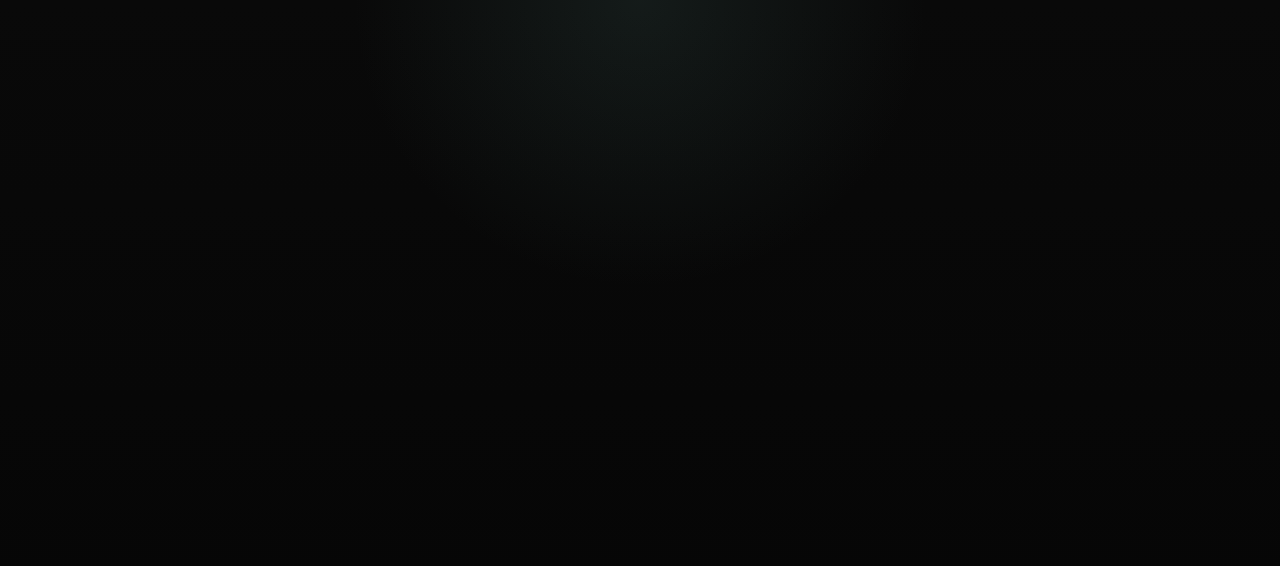
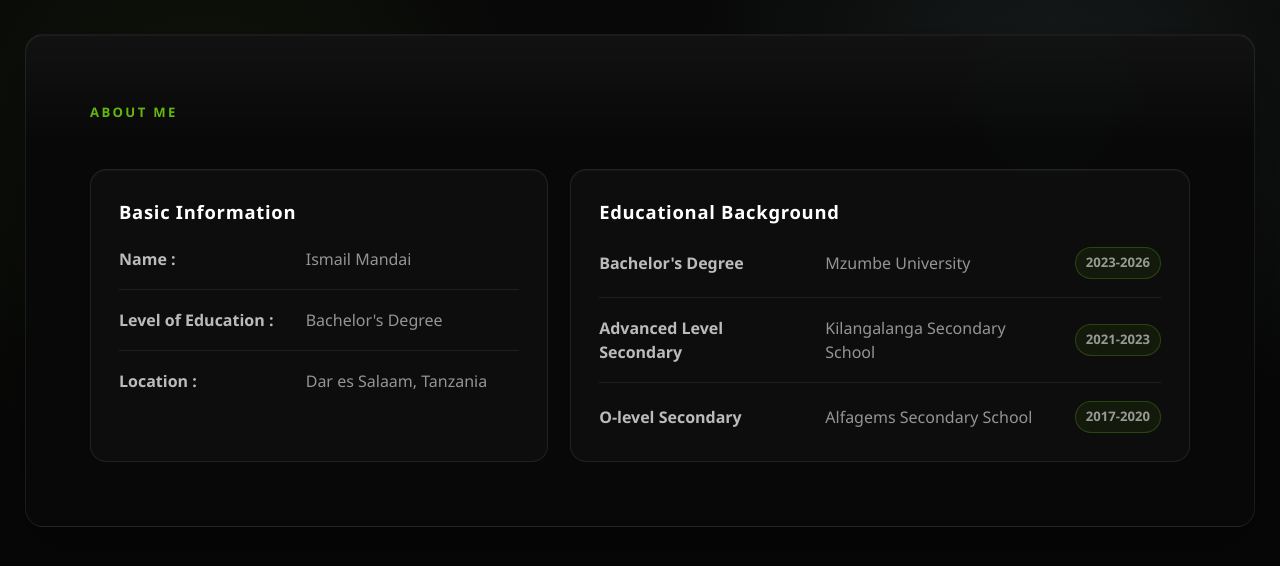
Before and after one commit to IsmaCoder024/Portifolio, a React (Vite) app: page /about in a window 1280 px wide. Before the commit this address had no page. Shown: the top 566 px of the page. Built offline with nearby package versions, Linux system fonts and the light colour scheme.

Commit message:
pre-ready

```diff
--- a/src/App.jsx
+++ b/src/App.jsx
@@ -1,4 +1,6 @@
 import Homepage from "./pages/Homepage";
+import MyProjects from "./pages/MyProjects";
+import AboutMe from "./pages/AboutMe";
 import "./App.css";
 import { BrowserRouter, Routes, Route } from "react-router-dom";
 
@@ -7,6 +9,8 @@ function App() {
     <BrowserRouter>
       <Routes>
         <Route path="/" element={<Homepage />} />
+        <Route path="/projects" element={<MyProjects />} />
+        <Route path="/about" element={<AboutMe />} />
       </Routes>
     </BrowserRouter>
   );
--- /dev/null
+++ b/src/pages/AboutMe.css
@@ -0,0 +1,138 @@
+.about-page {
+  min-height: 100vh;
+  padding: 34px 18px;
+  background:
+    radial-gradient(circle at 16% 18%, rgba(99, 184, 15, 0.08), transparent 26%),
+    radial-gradient(circle at 82% 12%, rgba(111, 145, 143, 0.14), transparent 28%),
+    linear-gradient(180deg, #090909 0%, #050505 100%);
+  color: var(--text-main);
+}
+
+.about-shell {
+  width: min(100%, 1100px);
+  margin: 0 auto;
+  padding: 64px;
+  border: 1px solid rgba(255, 255, 255, 0.08);
+  border-radius: 18px;
+  background:
+    linear-gradient(180deg, rgba(255, 255, 255, 0.04), transparent 22%),
+    rgba(9, 9, 9, 0.96);
+  box-shadow:
+    0 24px 60px rgba(0, 0, 0, 0.34),
+    inset 0 1px 0 rgba(255, 255, 255, 0.04);
+}
+
+.about-header {
+  max-width: 650px;
+  margin-bottom: 34px;
+}
+
+.about-kicker {
+  display: inline-flex;
+  margin-bottom: 12px;
+  color: var(--accent);
+  font-size: 0.82rem;
+  font-weight: 700;
+  letter-spacing: 0.18em;
+  text-transform: uppercase;
+}
+
+
+.about-grid {
+  display: grid;
+  grid-template-columns: minmax(0, 0.85fr) minmax(0, 1.15fr);
+  gap: 22px;
+}
+
+.about-card {
+  padding: 28px;
+  border: 1px solid rgba(255, 255, 255, 0.08);
+  border-radius: 16px;
+  background: rgba(255, 255, 255, 0.025);
+  box-shadow: inset 0 1px 0 rgba(255, 255, 255, 0.04);
+}
+
+.about-card h2 {
+  margin: 0 0 22px;
+  color: #fff;
+  font-size: 1.15rem;
+  letter-spacing: 0.04em;
+}
+
+.about-card p {
+  display: grid;
+  grid-template-columns: minmax(145px, 0.8fr) minmax(0, 1fr);
+  gap: 10px 16px;
+  margin: 0;
+  padding: 18px 0;
+  border-top: 1px solid rgba(255, 255, 255, 0.07);
+}
+
+.about-card p:first-of-type {
+  border-top: 0;
+  padding-top: 0;
+}
+
+.about-card p:last-child {
+  padding-bottom: 0;
+}
+
+.about-card label {
+  color: var(--text-soft);
+  font-weight: 700;
+}
+
+.about-card span {
+  color: var(--text-muted);
+}
+
+.education-card p {
+  grid-template-columns: minmax(165px, 0.9fr) minmax(0, 1fr) auto;
+  align-items: center;
+}
+
+.about-year {
+  justify-self: end;
+  padding: 5px 10px;
+  border: 1px solid rgba(99, 184, 15, 0.28);
+  border-radius: 999px;
+  background: rgba(99, 184, 15, 0.08);
+  color: #c8f0a2;
+  font-size: 0.82rem;
+  font-weight: 700;
+}
+
+@media (max-width: 860px) {
+  .about-page {
+    padding: 18px 8px;
+  }
+
+  .about-shell {
+    padding: 34px 20px;
+  }
+
+  .about-grid {
+    grid-template-columns: 1fr;
+  }
+}
+
+@media (max-width: 560px) {
+  .about-shell {
+    padding: 28px 16px;
+    border-radius: 14px;
+  }
+
+  .about-card {
+    padding: 22px 18px;
+  }
+
+  .about-card p,
+  .education-card p {
+    grid-template-columns: 1fr;
+    gap: 6px;
+  }
+
+  .about-year {
+    justify-self: start;
+  }
+}
--- /dev/null
+++ b/src/pages/AboutMe.jsx
@@ -0,0 +1,56 @@
+import "./AboutMe.css";
+
+export default function AboutMe() {
+    return (
+        <main className="about-page">
+            <div className="about-shell">
+                <header className="about-header">
+                    <span className="about-kicker">About Me</span>
+
+                </header>
+
+                <div className="about-grid">
+                    <section className="about-card">
+                        <h2>Basic Information</h2>
+                        <p>
+                            <label>Name :</label>
+                            <span>Ismail Mandai</span>
+                        </p>
+
+                        <p>
+                            <label>Level of Education :</label>
+                            <span>Bachelor's Degree</span>
+                        </p>
+
+                        <p>
+                            <label>Location :</label>
+                            <span>Dar es Salaam, Tanzania</span>
+                        </p>
+                    </section>
+
+                    <section className="about-card education-card">
+                        <h2>Educational Background</h2>
+
+                        <p>
+                            <label>Bachelor's Degree </label>
+                            <span>Mzumbe University</span>
+                            <span className="about-year">2023-2026</span>
+                        </p>
+
+                        <p>
+                            <label>Advanced Level Secondary </label>
+                            <span>Kilangalanga Secondary School</span>
+                            <span className="about-year">2021-2023</span>
+                        </p>
+
+                        <p>
+                            <label>O-level Secondary </label>
+                            <span>Alfagems Secondary School</span>
+                            <span className="about-year">2017-2020</span>
+                        </p>
+                    </section>
+                </div>
+            </div>
+        </main>
+    );
+}
--- a/src/pages/Homepage.jsx
+++ b/src/pages/Homepage.jsx
@@ -2,20 +2,31 @@ import "./Homepage.css";
 import React, { useState } from "react";
 import myPic from "../images/Me.png";
 import { ChevronRight, Menu, X } from "lucide-react";
-import { FaInstagram, FaLinkedin, FaFacebook, FaTwitter, FaGithub } from "react-icons/fa";
+import {
+  FaInstagram,
+  FaLinkedin,
+  FaFacebook,
+  FaTwitter,
+  FaGithub,
+} from "react-icons/fa6";
 
 const navItems = [
   { label: "Home", href: "#" },
-  { label: "Repositories", href: "https://github.com/IsmaCoder024?tab=repositories" },
-  { label: "Projects", href: "#" },
+  {
+    label: "Repositories",
+    href: "https://github.com/IsmaCoder024?tab=repositories",
+  },
+  { label: "Projects", href: "/projects" },
+  {label: "About me", href:"/about"},
 ];
 
-
 const socialLinks = [
-  { label: "GitHub",  href: "https://github.com/IsmaCoder024" },
-  { label: "LinkedIn",  href: "https://www.linkedin.com/in/isma-mandai-8b1a87366/" },
-  { label: "Instagram",  href: "https://www.instagram.com/being_isma_" },
-
+  { label: "Github", href: "https://github.com/IsmaCoder024" },
+  {
+    label: "LinkedIn",
+    href: "https://www.linkedin.com/in/isma-mandai-8b1a87366/",
+  },
+  { label: "Instagram", href: "https://www.instagram.com/being_isma_" },
 ];
 
 function Homepage() {
@@ -39,48 +50,23 @@ function Homepage() {
         onClick={() => setIsMobileNavOpen(false)}
       />
 
-      <div className={`hero-drawer ${isMobileNavOpen ? "open" : ""}`}>
-        <nav className="hero-nav" aria-label="Primary">
-          {navItems.map((item) => (
-            <a key={item.label} href={item.href} onClick={() => setIsMobileNavOpen(false)}>
-              {item.label}
-            </a>
-          ))}
-        </nav>
-
-        <div className="hero-socials" aria-label="Social links">
-          {socialLinks.map(({ label, href }) => (
-            <a
-              key={label}
-              href={href}
-              aria-label={label}
-              target="_blank"
-              rel="noopener noreferrer"
-              onClick={() => setIsMobileNavOpen(false)}
-            >
-              <span>{label}</span>
-              {label === "LinkedIn" && <FaLinkedin />}
-              {label === "Instagram" && <FaInstagram />}
-              {label === "Twitter" && <FaTwitter />}
-              {label === "Facebook" && <FaFacebook />}
-              {label === "Github" && <FaGithub />}
-            </a>
-          ))}
-        </div>
-      </div>
-
       <section className="hero-shell" aria-label="Portfolio introduction">
         <header className="hero-topbar">
-          <div className="desktop-nav" aria-label="Desktop navigation">
-            <nav className="desktop-nav-links" aria-label="Primary">
+          <div className={`hero-drawer ${isMobileNavOpen ? "open" : ""}`}>
+            <nav className="hero-nav" aria-label="Primary">
               {navItems.map((item) => (
-                <a key={item.label} href={item.href}>
+                <a
+                  key={item.label}
+                  href={item.href}
+                  link={item.link}
+                  onClick={() => setIsMobileNavOpen(false)}
+                >
                   {item.label}
                 </a>
               ))}
             </nav>
 
-            <div className="desktop-socials" aria-label="Social links">
+            <div className="hero-socials" aria-label="Social links">
               {socialLinks.map(({ label, href }) => (
                 <a
                   key={label}
@@ -88,12 +74,11 @@ function Homepage() {
                   aria-label={label}
                   target="_blank"
                   rel="noopener noreferrer"
+                  onClick={() => setIsMobileNavOpen(false)}
                 >
+                  {label === "Github" && <FaGithub />}
                   {label === "LinkedIn" && <FaLinkedin />}
                   {label === "Instagram" && <FaInstagram />}
-                  {label === "Twitter" && <FaTwitter />}
-                  {label === "Facebook" && <FaFacebook />}
-                  {label === "Github" && <FaGithub />}
                 </a>
               ))}
             </div>
@@ -104,15 +89,18 @@ function Homepage() {
           <div className="hero-copy">
             <h1>Ismail Mandai</h1>
             <p className="intro-text">
-              Highly motivated  software developer with practical
-              experience in applying modern
-              development concepts in academic, personal, and freelance
-              projects. Possesses strong problem-solving and analytical skills,
-              with a commitment to continuous learning and growth in real-world
-              software development environments.
+              Highly motivated software developer with practical experience in
+              applying modern development concepts in academic, personal, and
+              freelance projects. Possesses strong problem-solving and
+              analytical skills, with a commitment to continuous learning and
+              growth in real-world software development environments.
             </p>
-            <a className="cta-button" href="https://wa.me/255768139112" target="_blank"
-            rel="noopener noreferrer">
+            <a
+              className="cta-button"
+              href="https://wa.me/255768139112"
+              target="_blank"
+              rel="noopener noreferrer"
+            >
               Contact Me
               {/* Let&apos;s get started */}
               <ChevronRight size={18} />
@@ -125,8 +113,6 @@ function Homepage() {
             </div>
           </div>
         </div>
-
-
       </section>
     </main>
   );
--- /dev/null
+++ b/src/pages/MyProjects.jsx
@@ -0,0 +1,7 @@
+export default function MyProjects()
+{
+    return(
+     <>
+     </>
+    )
+}
```
Also changed, not shown: src/pages/Homepage.css (+60 -84 lines), src/pages/MyProjects.css (added).
